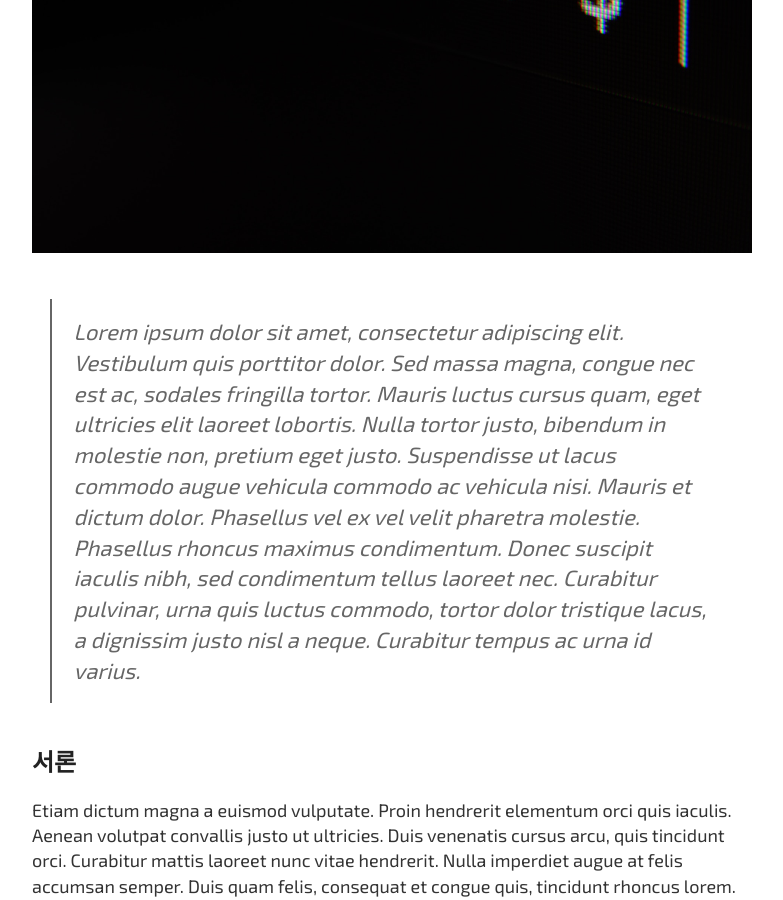
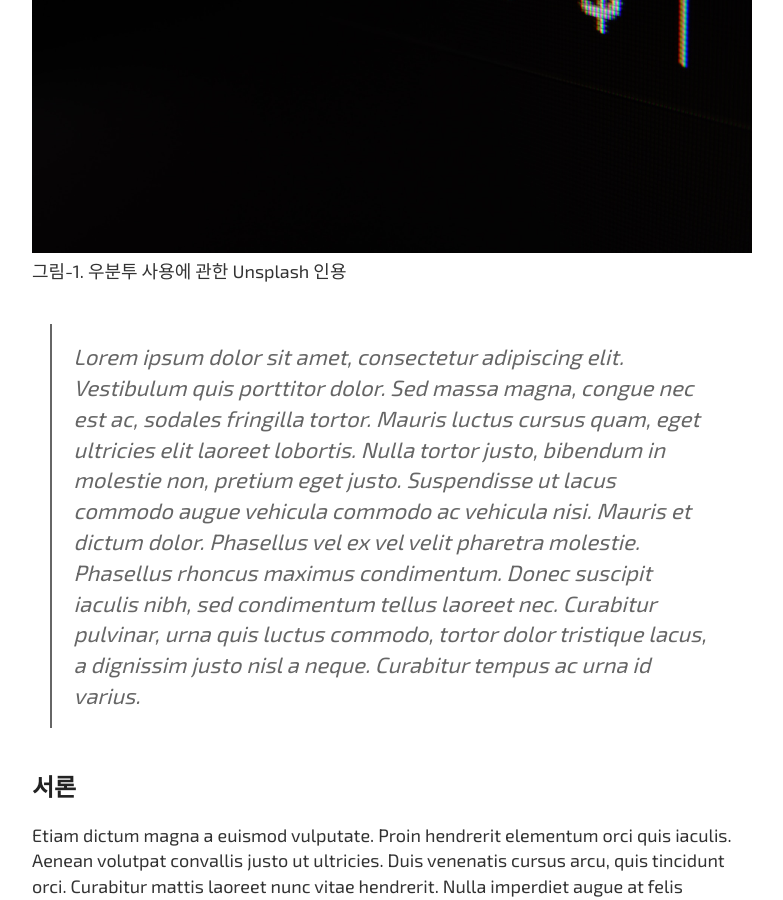
Before and after one commit to customconnect/customconnect.github.io, a Jekyll site: the page built from _posts/2023-10-02-Hello.md, in a window 1280 px wide and 900 px high, scrolled down 589 px. Shown: the whole window, without its empty margins (248-1031 px from the left). Built offline with Jekyll 4.4.1, drawn with Linux system fonts in a browser that asks for light colours; some web fonts are replaced.

Commit message:
fix: 이미지 하단 캡션 추가

```diff
--- a/_posts/2023-10-02-Hello.md
+++ b/_posts/2023-10-02-Hello.md
@@ -6,6 +6,7 @@ tags: article
 ---
 
 ![기사 표지](https://customconnect.github.io/images/20231002/01.jpg)
+그림-1. 우분투 사용에 관한 Unsplash 인용
 
 > Lorem ipsum dolor sit amet, consectetur adipiscing elit. Vestibulum quis porttitor dolor. Sed massa magna, congue nec est ac, sodales fringilla tortor. Mauris luctus cursus quam, eget ultricies elit laoreet lobortis. Nulla tortor justo, bibendum in molestie non, pretium eget justo. Suspendisse ut lacus commodo augue vehicula commodo ac vehicula nisi. Mauris et dictum dolor. Phasellus vel ex vel velit pharetra molestie. Phasellus rhoncus maximus condimentum. Donec suscipit iaculis nibh, sed condimentum tellus laoreet nec. Curabitur pulvinar, urna quis luctus commodo, tortor dolor tristique lacus, a dignissim justo nisl a neque. Curabitur tempus ac urna id varius.
 
```
